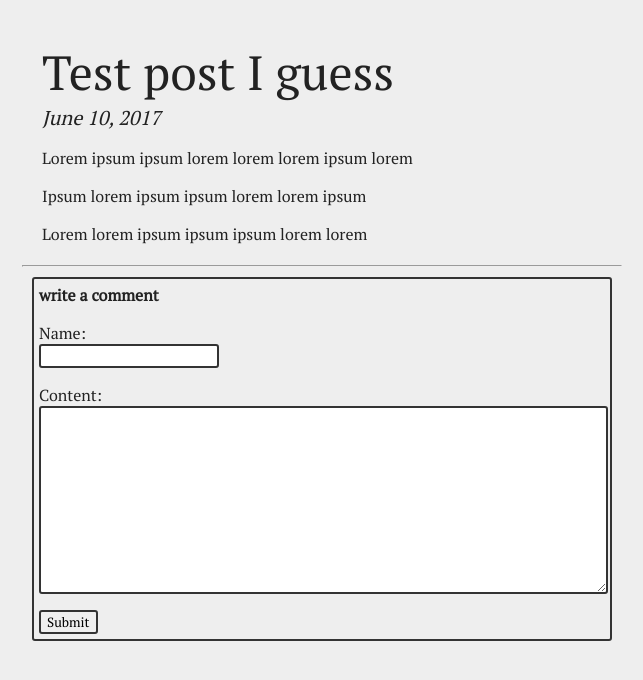
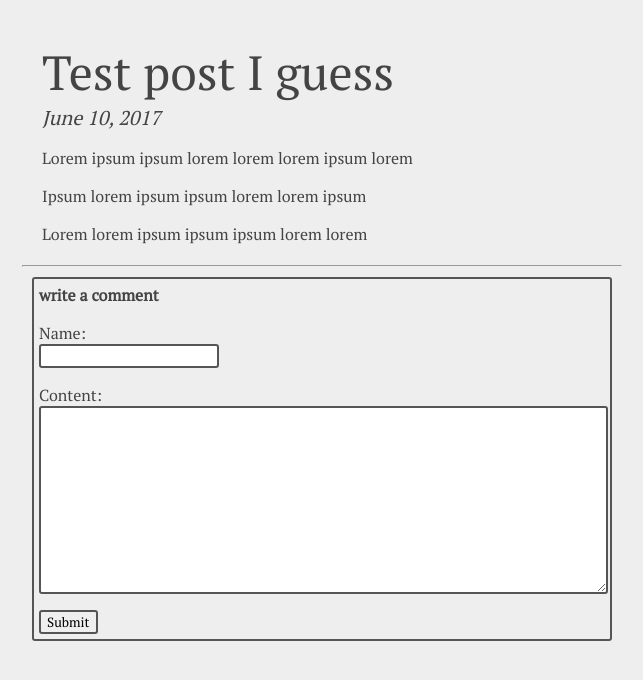
Before and after one commit to TheInitializer/blog, a Django app: a page that uses templates/post.html in a window 1280 px wide. Shown: the top 680 px of the page, without its empty margins (318-961 px from the left). Run offline with Django 3.2, Linux system fonts and the light colour scheme; data comes from the database, SQL or seed files in the repository; some web fonts are replaced.

Commit message:
better text colours

```diff
--- a/static/style.css
+++ b/static/style.css
@@ -18,13 +18,13 @@
 
 html, body {
 	margin: 20px auto;
-	color: #222;
+	color: #444;
 	background: #eee;
 	font-family: 'PT Serif', serif;
 }
 
 #welcome {
-	border: 2px solid #333;
+	border: 2px solid #555;
 	border-radius: 3px;
 	padding: 15px;
 	margin: 10px;
@@ -50,10 +50,10 @@ html, body {
 }
 
 code {
-	border: 1px solid #333;
+	border: 1px solid #555;
 	border-radius: 2px;
 	padding: 3px;
-	background: #ddd;
+	background: #dfdfdf;
 	font-family: 'PT Mono', monospace;
 }
 
@@ -64,7 +64,7 @@ blockquote {
 }
 
 #comment, #comment-form {
-	border: 2px solid #333;
+	border: 2px solid #555;
 	border-radius: 3px;
 	padding: 5px;
 	margin: 10px;
@@ -85,7 +85,7 @@ blockquote {
 
 #comment-form input, #comment-form textarea {
 	display: block;
-	border: 2px solid #333;
+	border: 2px solid #555;
 	border-radius: 3px;
 	font-family: 'PT Serif', serif;
 }
@@ -99,7 +99,7 @@ blockquote {
 }
 
 a {
-	color: #333;
+	color: #555;
 	text-decoration-style: dotted;
 }
 
```
